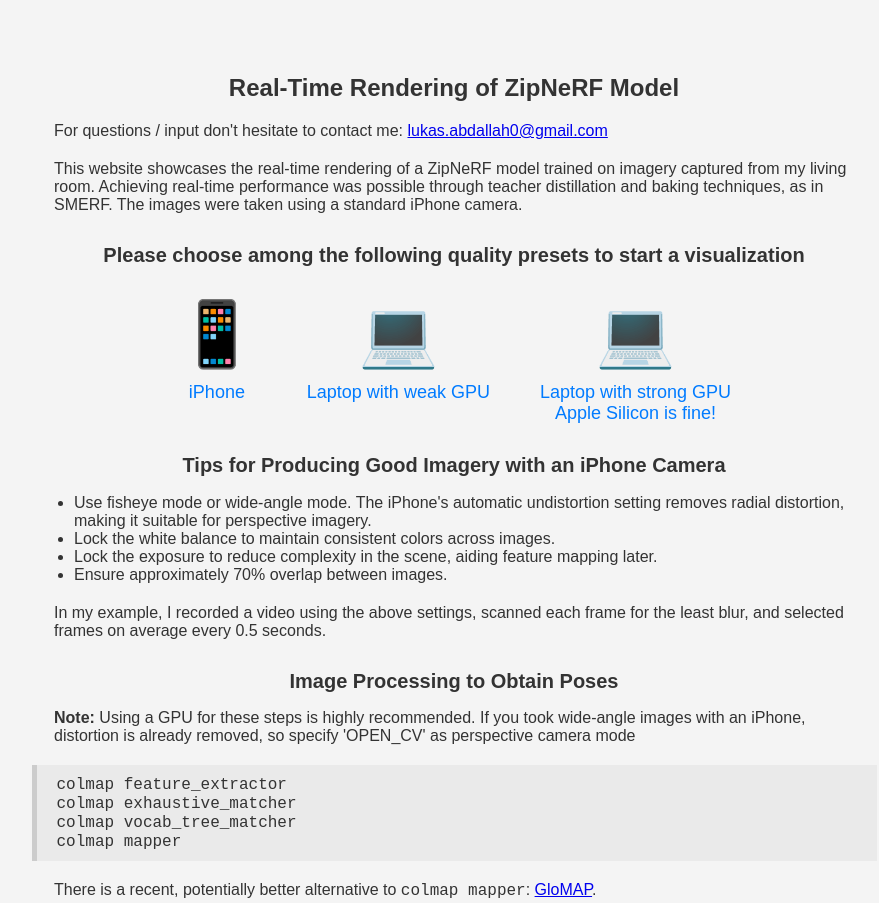
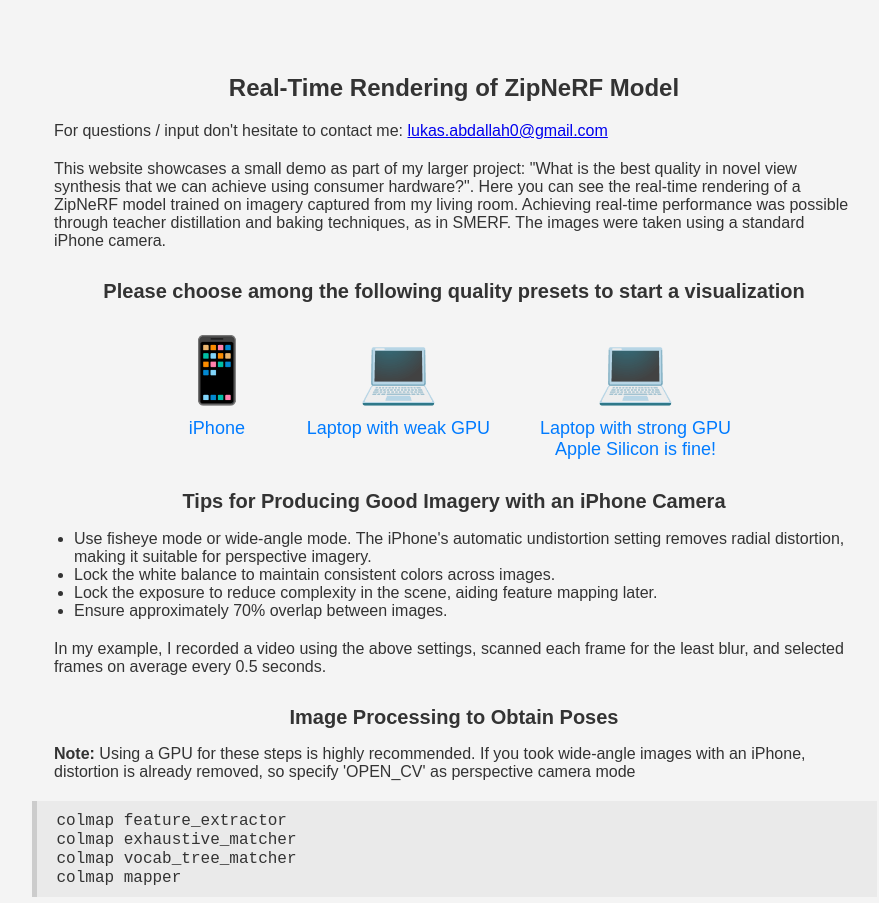
Before and after one commit to lukasabdallah/lukasabdallah.github.io, a plain HTML site: page index.html in a window 1280 px wide. Shown: the top 903 px of the page, without its empty margins (186-1065 px from the left). Drawn offline with Linux system fonts and the light colour scheme.

Commit message:
Update index.html

```diff
--- a/index.html
+++ b/index.html
@@ -71,7 +71,7 @@
         <p>For questions / input don't hesitate to contact me: <a href="mailto:lukas.abdallah0@gmail.com">lukas.abdallah0@gmail.com</a></p>
     </div>
 
-    <p>This website showcases the real-time rendering of a ZipNeRF model trained on imagery captured from my living room. Achieving real-time performance was possible through teacher distillation and baking techniques, as in SMERF. The images were taken using a standard iPhone camera.</p>
+    <p>This website showcases a small demo as part of my larger project: "What is the best quality in novel view synthesis that we can achieve using consumer hardware?". Here you can see the real-time rendering of a ZipNeRF model trained on imagery captured from my living room. Achieving real-time performance was possible through teacher distillation and baking techniques, as in SMERF. The images were taken using a standard iPhone camera.</p>
 
     <h2>Please choose among the following quality presets to start a visualization</h2>
     <div class="container">
```
